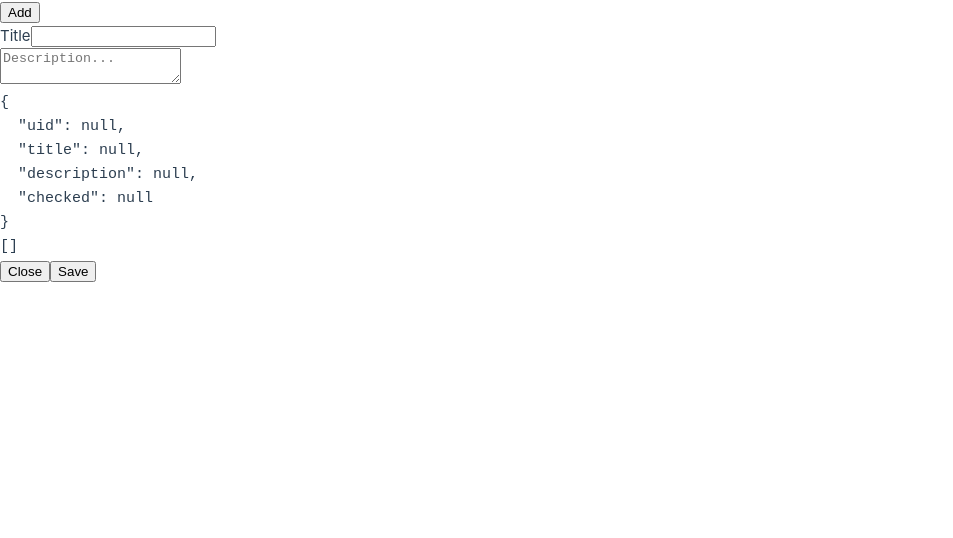
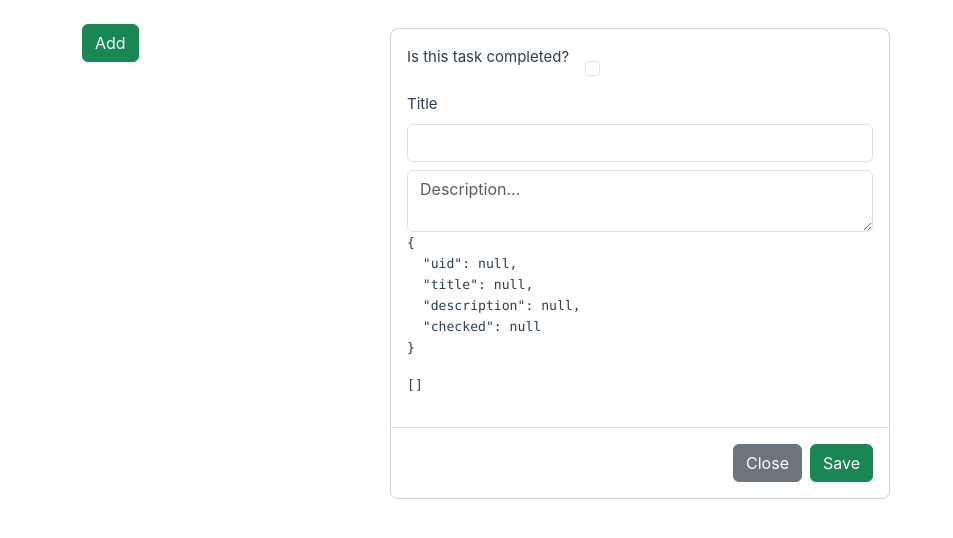
Before and after one commit to OleksandraShkilniuk/vue-projects, a Vue app: page / in a window 1280 px wide. Both pictures are taken after a click on the button "Add". Shown: the top 538 px of the page, without its empty margins (0-953 px from the left). Built offline with nearby package versions, Linux system fonts and the light colour scheme.

Commit message:
final updates

```diff
--- a/index.html
+++ b/index.html
@@ -3,6 +3,7 @@
   <head>
     <meta charset="UTF-8">
     <link rel="icon" href="/favicon.ico">
+      <link href="https://cdn.jsdelivr.net/npm/bootstrap@5.3.2/dist/css/bootstrap.min.css" rel="stylesheet" integrity="sha384-T3c6CoIi6uLrA9TneNEoa7RxnatzjcDSCmG1MXxSR1GAsXEV/Dwwykc2MPK8M2HN" crossorigin="anonymous">
     <meta name="viewport" content="width=device-width, initial-scale=1.0">
     <title>Vite App</title>
   </head>
--- a/src/lesson_21.vue
+++ b/src/lesson_21.vue
@@ -12,7 +12,7 @@
                 class="list-group-item d-flex justify-content-between align-items-center"
             >
               <div>
-                <input class="form-check-input" type="checkbox" id="termsCheck" @click="filledTodoItem.completed = !filledTodoItem.completed" :checked="filledTodoItem.completed">
+                <input class="form-check-input" type="checkbox" id="termsCheck" @click="todoItem.completed = !todoItem.completed" :checked="todoItem.completed">
                 {{todoItem.title}}
               </div>
               <div><small>{{todoItem.description}}</small></div>
@@ -35,8 +35,13 @@
         <div class="modal-content">
           <form id="form" action="#" method="post">
             <div class="modal-body">
+              <label for="termsCheck">Is this task completed?</label>
+
+<!--              TODO: find the way to distinguish one checkbox from another based on prev homeworks-->
+
+              <input class="m-3 form-check-input" type="checkbox" id="termsCheck" @click="toggleCompleted(filledTodoItem)" :checked="filledTodoItem.completed">
               <input id="form-uuid" type="hidden">
-
+              <br>
               <label for="form-title" class="form-label">Title</label>
               <input type="text" id="form-title" name="title" class="form-control" v-model="filledTodoItem.title">
               <div id="form-title-invalid-feedback" class="invalid-feedback"></div>
@@ -144,6 +149,11 @@ export default {
       console.log(this.showDeleteModal)
     },
 
+    toggleCompleted(todoItem) {
+      // Toggle the completed property for the specific todo item
+      todoItem.completed = !todoItem.completed;
+    },
+
     generateUid() {
       return Math.random().toString(16).slice(2)
     }
```
